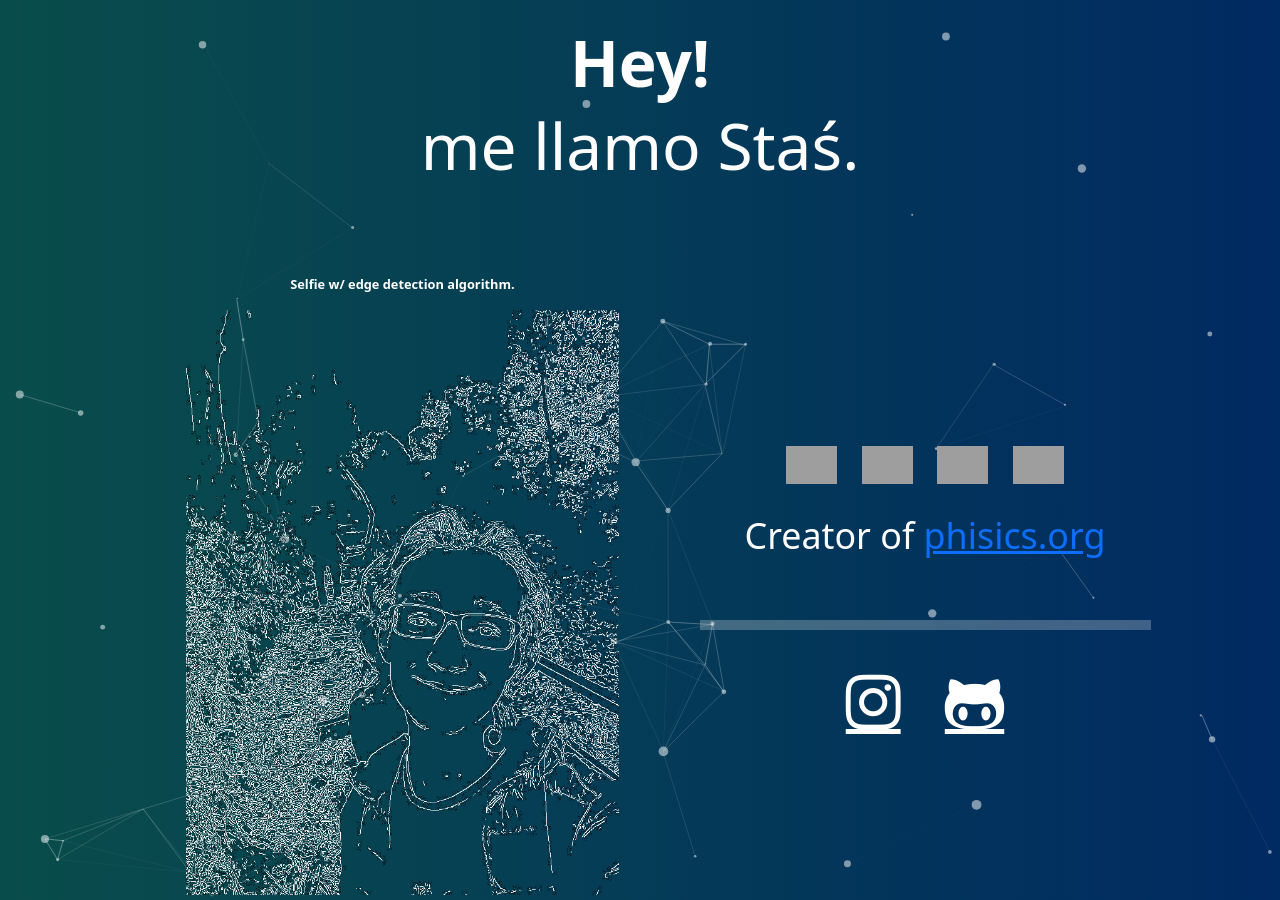
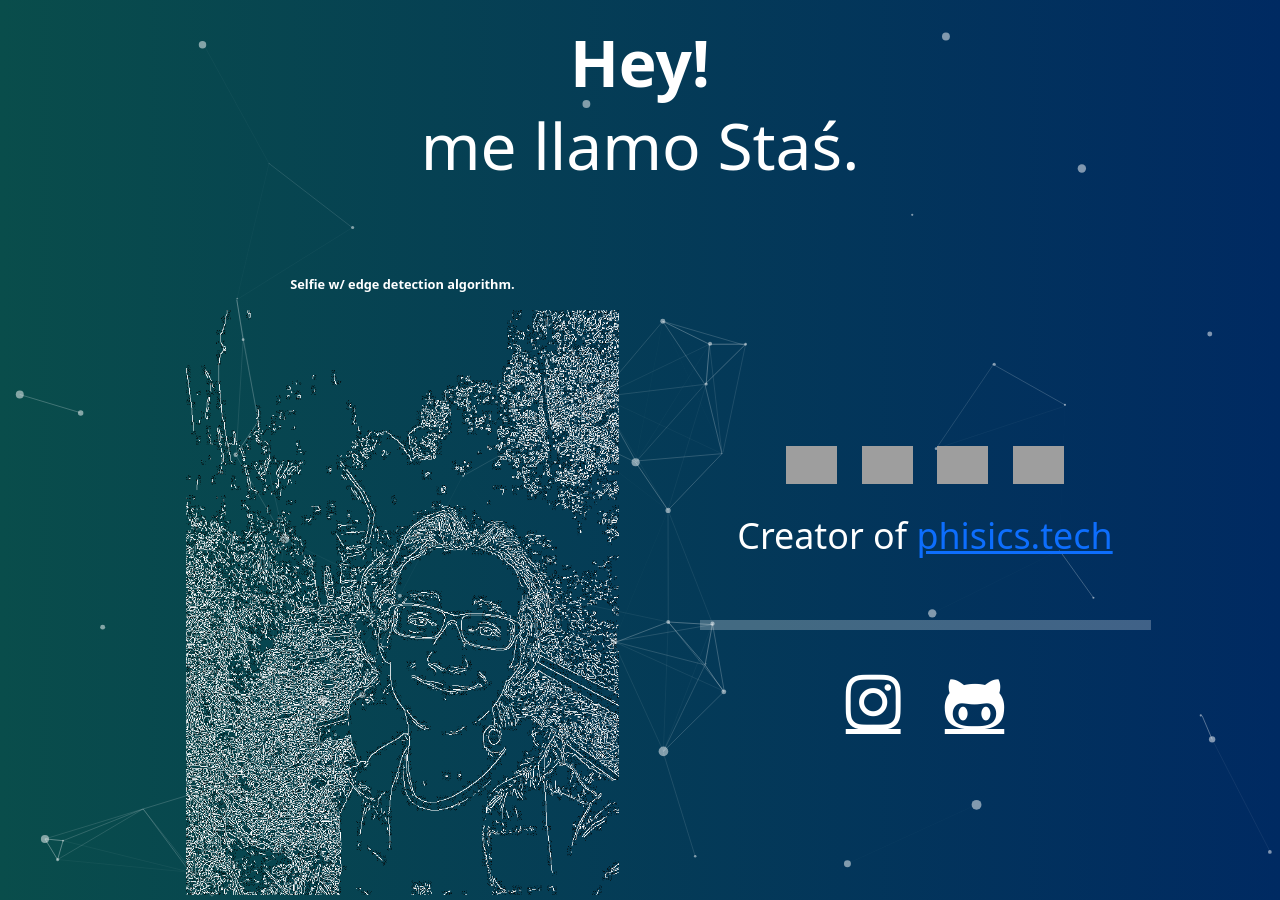
Before and after one commit to stasostyk/stasostyk.github.io, a Jekyll site: the page built from index.html, in a window 1280 px wide and 900 px high. Built offline with Jekyll 4.4.1, drawn with Linux system fonts in a browser that asks for light colours; nearby versions of some CDN libraries; a style sheet for code colours, icons or effects is not loaded; grey boxes are pictures that could not be loaded.

Commit message:
change link

```diff
--- a/_layouts/default.html
+++ b/_layouts/default.html
@@ -52,7 +52,7 @@
 
             </div>
             <!-- <h2 style="padding-bottom:15px; color:white; font-size: 3vw; overflow: hidden"> Get in touch with me! </h2> -->
-            <h2 style="padding-bottom:15px; color:white; font-size: 2.8vw; overflow: hidden"> Creator of <a href="https://stasostyk.github.io/phisics-org">phisics.org</a></h2>
+            <h2 style="padding-bottom:15px; color:white; font-size: 2.8vw; overflow: hidden"> Creator of <a href="https://phisics.tech">phisics.tech</a></h2>
 
 
             <br>
```
